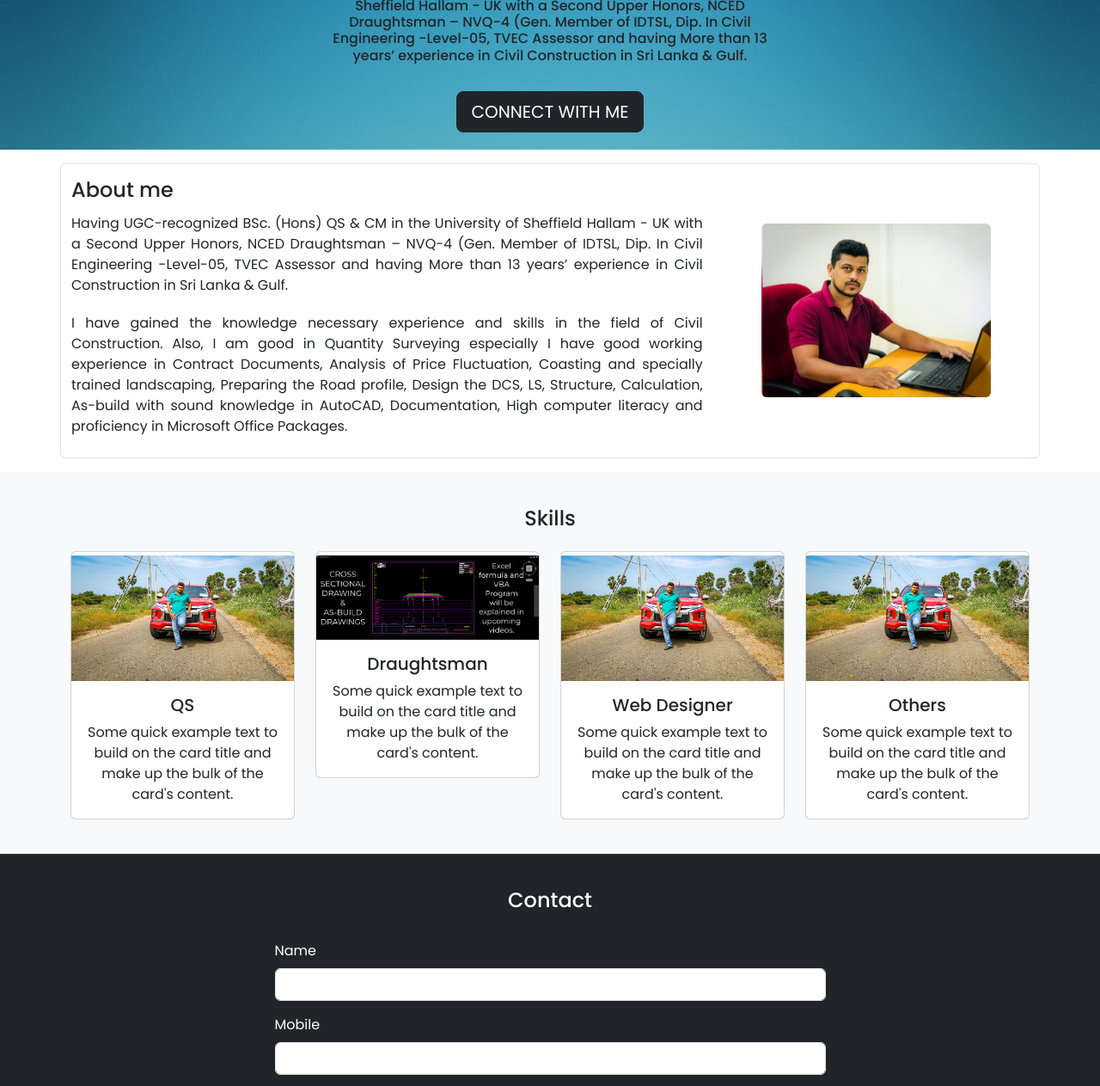
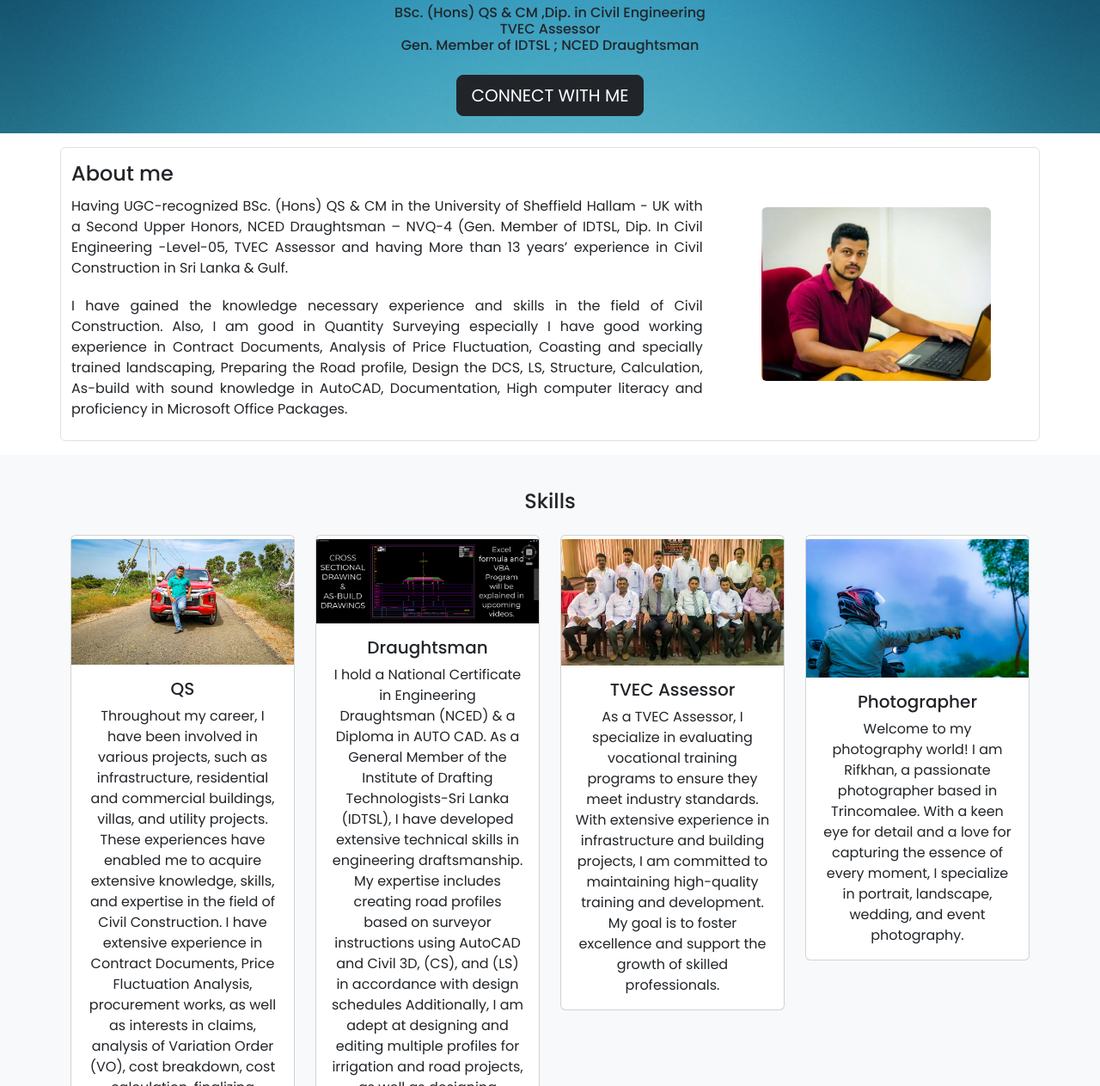
Before and after one commit to rifkhan-project/rifk-portfolio, a plain HTML site: page index.html in a window 1280 px wide. Shown: the part 227-1490 px from the top of the page at 86% size. Drawn offline with nearby package versions, Linux system fonts and the light colour scheme.

Commit message:
profile updated

```diff
--- a/index.html
+++ b/index.html
@@ -18,7 +18,7 @@
         integrity="sha384-QWTKZyjpPEjISv5WaRU9OFeRpok6YctnYmDr5pNlyT2bRjXh0JMhjY6hW+ALEwIH" crossorigin="anonymous">
 
     <!-- CSS link -->
-    <link rel="stylesheet" href="/css/style.css">
+    <link rel="stylesheet" href="./css/style.css">
 </head>
 
 <body>
@@ -59,16 +59,17 @@
                 <div class="row">
                     <div class="col-md-12">
                         <div class="w-50  m-auto">
-                            <h1 class="pb-3">MOHAMED RIFKHAN ALI</h1>
-                            <H4 class="pb-2">Quanity Surveyor / Esitmator / Draughtman</H4>
-                            <h6 class="pb-4">Having UGC-recognized BSc. (Hons) QS & CM in the University of Sheffield
-                                Hallam - UK
-                                with a Second Upper Honors, NCED Draughtsman – NVQ-4 (Gen. Member of IDTSL, Dip. In
-                                Civil Engineering -Level-05, TVEC Assessor and having More than 13 years’ experience in
-                                Civil Construction in Sri Lanka & Gulf.
+                            <h1 class="pb-3 fw-semibold">MOHAMED RIFKHAN ALI</h1>
+                            <H5 class="pb-3">Quanity Surveyor / Esitmator / Cost Analysis / Reg. Draughtman</H5>
+                            <h6 class="pb-3">BSc. (Hons) QS & CM ,Dip. in Civil Engineering
+                                <br>
+                                TVEC Assessor
+                                <br>
+                                Gen. Member of IDTSL ; NCED Draughtsman
                             </h6>
                             <!-- connect to whatsapp -->
-                            <a href="https://wa.me/+94761818101?text=Hi rifkhan!!!" class="btn btn-dark btn-lg text-uppercase" target="_blank"> Connect with me</a>
+                            <a href="https://wa.me/+94761818101?text=Hi rifkhan!!!"
+                                class="btn btn-dark btn-lg text-uppercase" target="_blank"> Connect with me</a>
 
                         </div>
                     </div>
@@ -107,7 +108,7 @@
 
                 </div>
                 <div class="col-md-4">
-                    <img src="/image/rifkhan.jpg" alt="rifkhan image" class="img-fluid w-75 rounded mx-auto d-block">
+                    <img src="./image/rifkhan.jpg" alt="rifkhan image" class="img-fluid w-75 rounded mx-auto d-block">
                 </div>
             </div>
         </div>
@@ -124,41 +125,65 @@
             <div class="row">
                 <div class="col-md-3">
                     <div class="card text-center">
-                        <img src="/image/rkn-vehicle.jpg " class="card-img-top w-100 m-auto pt-1" alt="html">
+                        <img src="./image/rkn-vehicle.jpg" class="card-img-top w-100 m-auto pt-1" alt="html">
                         <div class="card-body">
                             <h5 class="card-title">QS</h5>
-                            <p class="card-text">Some quick example text to build on the card title and make up the bulk
-                                of the card's content.</p>
+                            <p class="card-text">Throughout my career, I have been involved in various projects, such as
+                                infrastructure, residential and commercial buildings, villas, and utility projects.
+                                These experiences have enabled me to acquire extensive knowledge, skills, and expertise
+                                in the field of Civil Construction.
+
+                                I have extensive experience in Contract Documents, Price Fluctuation Analysis,
+                                procurement works, as well as interests in claims, analysis of Variation Order (VO),
+                                cost breakdown, cost calculation, finalizing Statement of Completion (SAC), Project
+                                action plans, Project Completion Reports, Dispute Resolving, and preparing documents for
+                                Arbitration.
+                            </p>
                         </div>
                     </div>
                 </div>
                 <div class="col-md-3">
                     <div class="card text-center">
-                        <img src="/image/dwg.png" class="card-img-top w-100 m-auto pt-1" alt="html">
+                        <img src="./image/dwg.png" class="card-img-top w-100 m-auto pt-1" alt="html">
                         <div class="card-body">
                             <h5 class="card-title">Draughtsman</h5>
-                            <p class="card-text">Some quick example text to build on the card title and make up the bulk
-                                of the card's content.</p>
+                            <p class="card-text">I hold a National Certificate in Engineering Draughtsman (NCED) & a
+                                Diploma in AUTO CAD. As a General Member of the Institute of Drafting Technologists-Sri
+                                Lanka (IDTSL), I have developed extensive technical skills in engineering draftsmanship.
+                                My expertise includes creating road profiles based on surveyor instructions using
+                                AutoCAD and Civil 3D, (CS), and (LS) in accordance with design schedules Additionally, I
+                                am adept at designing and editing multiple profiles for irrigation and road projects, as
+                                well as designing culverts, drainage systems, and retaining walls per design schedules
+                                and site conditions. I also excel in preparing building drawings using AutoCAD and
+                                related CAD software and in preparing estimations using PLANSWIFT and related
+                                applications. My comprehensive skills and certifications underscore my proficiency and
+                                dedication to the field of engineering draftsmanship</p>
                         </div>
                     </div>
                 </div>
                 <div class="col-md-3">
                     <div class="card text-center">
-                        <img src="/image/rkn-vehicle.jpg " class="card-img-top w-100 m-auto pt-1" alt="html">
+                        <img src="./image/tvec.jpg" class="card-img-top w-100 m-auto pt-1" alt="html">
                         <div class="card-body">
-                            <h5 class="card-title">Web Designer</h5>
-                            <p class="card-text">Some quick example text to build on the card title and make up the bulk
-                                of the card's content.</p>
+                            <h5 class="card-title">TVEC Assessor</h5>
+                            <p class="card-text">As a TVEC Assessor, I specialize in evaluating vocational training
+                                programs to ensure they meet industry standards. With extensive experience in
+                                infrastructure and building projects, I am committed to maintaining high-quality
+                                training and development. My goal is to foster excellence and support the growth of
+                                skilled professionals.</p>
                         </div>
                     </div>
                 </div>
                 <div class="col-md-3">
                     <div class="card text-center">
-                        <img src="/image/rkn-vehicle.jpg " class="card-img-top w-100 m-auto pt-1" alt="html">
+                        <img src="./image/travel.jpg" class="card-img-top w-100 m-auto pt-1" alt="html">
                         <div class="card-body">
-                            <h5 class="card-title">Others</h5>
-                            <p class="card-text">Some quick example text to build on the card title and make up the bulk
-                                of the card's content.</p>
+                            <h5 class="card-title">Photographer</h5>
+                            <p class="card-text">Welcome to my photography world! I am Rifkhan, a passionate
+                                photographer based in Trincomalee. With a keen eye for detail and a love for capturing
+                                the essence of every moment, I specialize in portrait, landscape, wedding, and event
+                                photography.
+                            </p>
                         </div>
                     </div>
                 </div>
```
Also changed, not shown: image/travel.jpg (added), image/tvec.jpg (added).
